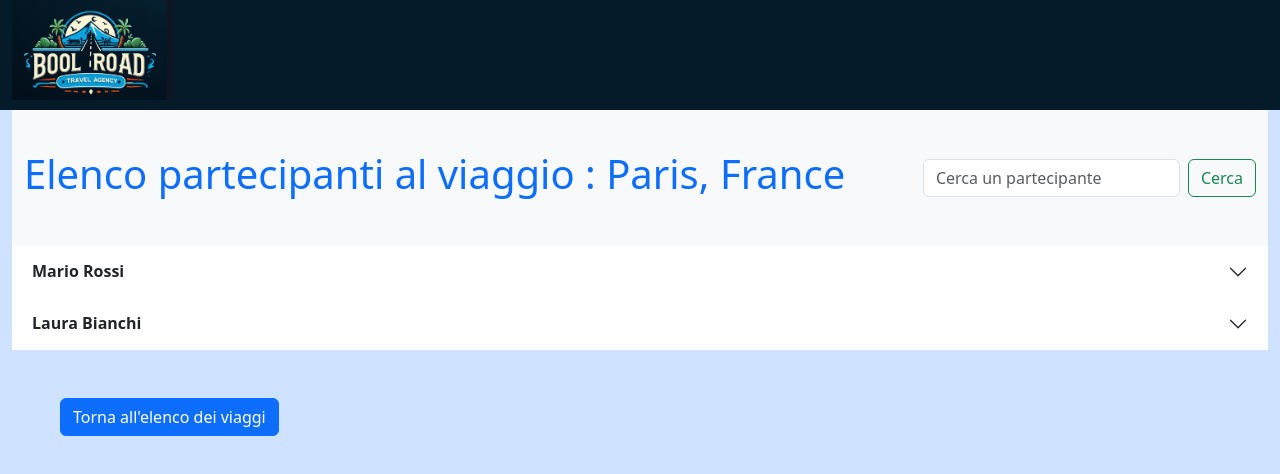
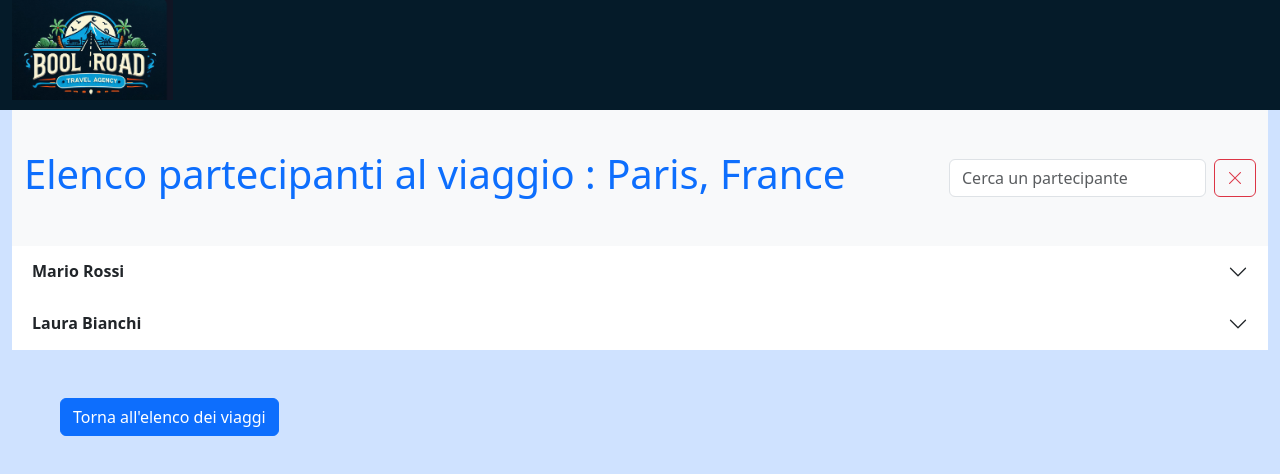
Before and after one commit to luigi-giordano/boolroad, a React (Vite) app: page /travel-page/1 in a window 1280 px wide. Shown: the top 474 px of the page. Built offline with nearby package versions, Linux system fonts and the light colour scheme.

Commit message:
[6 step]: logica searchbar

```diff
--- a/src/pages/TravelPage.jsx
+++ b/src/pages/TravelPage.jsx
@@ -11,9 +11,6 @@ function TravelPage() {
   const [searchData, setSearchData] = useState('')
   const [partecipantsList, setPartecipantsList] = useState(partecipants)
 
-  const handleSearch = (e) => {
-    setSearchData(e.target.value)
-  }
 
   console.log(searchData);
 
@@ -21,15 +18,26 @@ function TravelPage() {
 
   const fetchData = () => {
     const filteredPartecipants = partecipants.filter((partecipant) => {
-      `${partecipant.firstName} ${partecipant.lastName}`.toLowerCase().includes(searchData.toLowerCase())
+      return `${partecipant.firstName} ${partecipant.lastName}`.toLowerCase().includes(searchData.toLowerCase())
     })
 
     setPartecipantsList(filteredPartecipants)
-    console.log(filteredPartecipants);
-
   }
 
+  const handleSearch = (e) => {
+    setSearchData(e.target.value)
+    fetchData()
+  }
 
+  const resetSearchData = () => {
+    fetchData()
+    setPartecipantsList(partecipants)
+    setSearchData('')
+  }
+
+  useEffect(() => {
+    fetchData()
+  }, [])
 
   return (
 
@@ -42,7 +50,7 @@ function TravelPage() {
           <h1 className="text-primary py-3">Elenco partecipanti al viaggio : {travel.destination}</h1>
           <div className="d-flex" role="search"  >
             <input className="form-control me-2" type="search" placeholder="Cerca un partecipante" aria-label="Search" value={searchData} onChange={handleSearch} />
-            <button className="btn btn-outline-success" onClick={fetchData}>Cerca</button>
+            <button className="btn btn-outline-danger" onClick={resetSearchData}><i class="bi bi-x-lg"></i></button>
           </div>
         </div>
       </nav>
```
